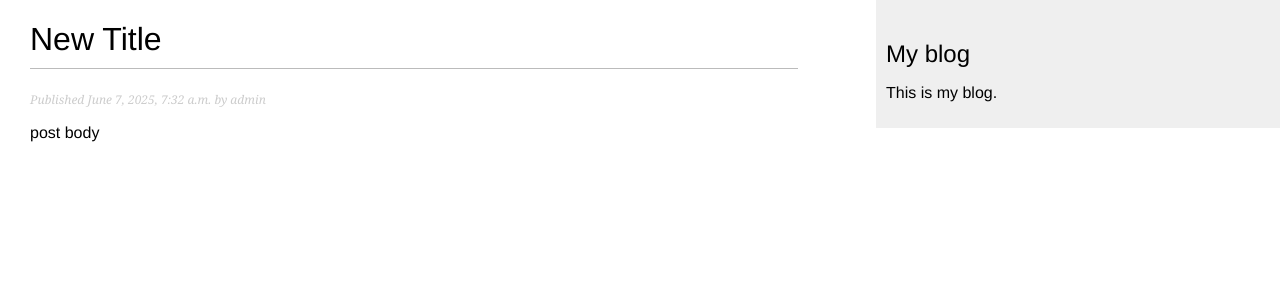
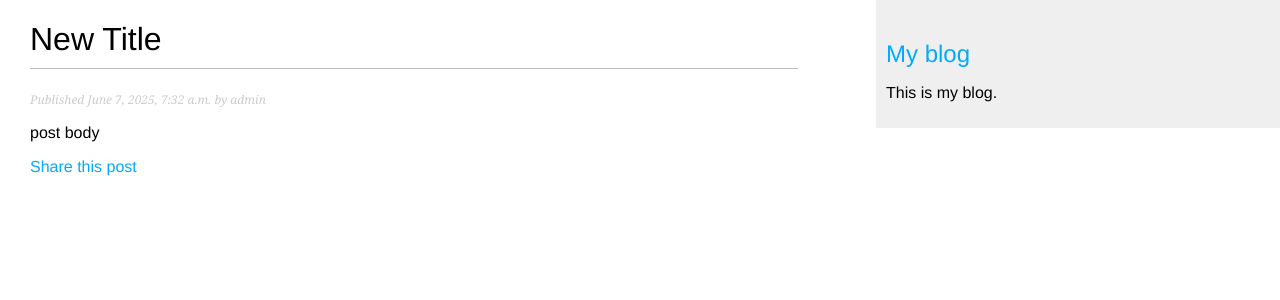
Before and after one commit to nitustar/MyProjects, a Django app: a page that uses blog/templates/blog/base.html in a window 1280 px wide. Shown: the top 300 px of the page. Run offline with Django 5.2, Linux system fonts and the light colour scheme; data comes from the database, SQL or seed files in the repository; both versions use the stored data as it was after the commit.

Commit message:
Adding send email code and template to this blog app.

```diff
--- a/blog/templates/blog/base.html
+++ b/blog/templates/blog/base.html
@@ -12,7 +12,7 @@
     {% endblock %}
   </div>
   <div id="sidebar">
-    <h2>My blog</h2>
+    <h2><a href="{% url 'blog:post_list' %}">  My blog </a></h2>
     <p>This is my blog.</p>
   </div>
 </body>
--- a/blog/templates/blog/post/detail.html
+++ b/blog/templates/blog/post/detail.html
@@ -7,4 +7,9 @@
     Published {{ posts.publish }} by {{ posts.author }}
   </p>
   {{ posts.body|linebreaks }}
+  <p>
+    <a href="{% url 'blog:post_share' posts.id %}">
+      Share this post
+    </a>
+  </p>
 {% endblock %}
--- a/blog/templates/blog/post/list.html
+++ b/blog/templates/blog/post/list.html
@@ -14,5 +14,6 @@
     </h2>
         {{ post.body|truncatewords:30|linebreaks }}
     {% endfor %}
-    {% include "pagination.html" with page=posts %}
+    {% include "pagination.html" with page=page_obj %}
+
 {% endblock %}
--- a/blog/urls.py
+++ b/blog/urls.py
@@ -5,7 +5,9 @@ app_name = 'blog'
 
 urlpatterns = [
     # post views
-    path('', views.post_list, name='post_list'),
+    # path('', views.post_list, name='post_list'),
+    path('', views.PostListView.as_view(), name='post_list'),
     path('<int:year>/<int:month>/<int:day>/<slug:post>/', views.post_detail,name='post_detail'),
+    path('<int:post_id>/share/', views.post_share, name='post_share'),
 
 ]
--- a/blog/views.py
+++ b/blog/views.py
@@ -1,23 +1,37 @@
 from django.http import Http404
 from django.core.paginator import EmptyPage, PageNotAnInteger, Paginator
+from django.views.generic import ListView
 from django.shortcuts import get_object_or_404, render
+from django.core.mail import send_mail
 from .models import Post
+from .forms import EmailPostForm
 # Create your views here.
 
-def post_list(request):
-    post_list = Post.objects.all()
-    # Pagination with 3 posts per page
-    paginator = Paginator(post_list, 3)
-    page_number = request.GET.get('page', 1)
-    try:
-        posts = paginator.page(page_number)
-    except PageNotAnInteger:
-        # If page_number is not an integer get the first page
-        posts = paginator.page(1)
-    except EmptyPage:
-        # If page_number is out of range get last page of results
-        posts = paginator.page(paginator.num_pages)
-    return render(request, 'blog/post/list.html', {'posts':posts})
+
+class PostListView(ListView):
+    """
+    Alternative post list view
+    """
+    queryset = Post.published.all()
+    context_object_name = 'posts'
+    paginate_by = 3
+    template_name = 'blog/post/list.html'
+
+
+# def post_list(request):
+#     post_list = Post.objects.all()
+#     # Pagination with 3 posts per page
+#     paginator = Paginator(post_list, 3)
+#     page_number = request.GET.get('page', 1)
+#     try:
+#         posts = paginator.page(page_number)
+#     except PageNotAnInteger:
+#         # If page_number is not an integer get the first page
+#         posts = paginator.page(1)
+#     except EmptyPage:
+#         # If page_number is out of range get last page of results
+#         posts = paginator.page(paginator.num_pages)
+#     return render(request, 'blog/post/list.html', {'posts':posts})
 
 def post_detail(request, year, month, day, post):
     post = get_object_or_404(Post, status=Post.Status.PUBLISHED,
@@ -27,3 +41,41 @@ def post_detail(request, year, month, day, post):
                              publish__day = day
     )
     return render(request, 'blog/post/detail.html', {'posts':post})
+
+def post_share(request, post_id):
+    # Retrieve post by id
+    post = get_object_or_404(
+        Post, id = post_id,
+        status = Post.Status.PUBLISHED
+    )
+    sent = False
+    if request.method == 'POST':
+        # Form was submitted
+        form = EmailPostForm(request.POST)
+        # Form fields passed validation
+        if form.is_valid():
+            cd = form.cleaned_data
+            # ... send email
+            post_url = request.build_absolute_uri(post.get_absolute_url())
+            subject = (f"{cd['name']} ({cd['email']})" f"reommends you read {post.title}")
+            message = (
+                f"Read {post.title} at {post_url}\n\n"
+                f"{cd['name']} \'s comments: {cd['comments']}"
+            )
+            send_mail(
+                subject=subject,
+                message=message,
+                from_email=None,
+                recipient_list=[cd['to']]
+            )
+            sent = True
+    else:
+        form = EmailPostForm()
+    return render(
+        request, 'blog/post/share.html',
+        {
+            'post': post,
+            'form': form,
+            'sent': sent
+        }
+    )
```
Also changed, not shown: blog/forms.py (added, +7 -0 lines), blog/templates/blog/post/share.html (added, +17 -0 lines), mysite/settings.py (+13 -0 lines), db.sqlite3, 1 other file.
